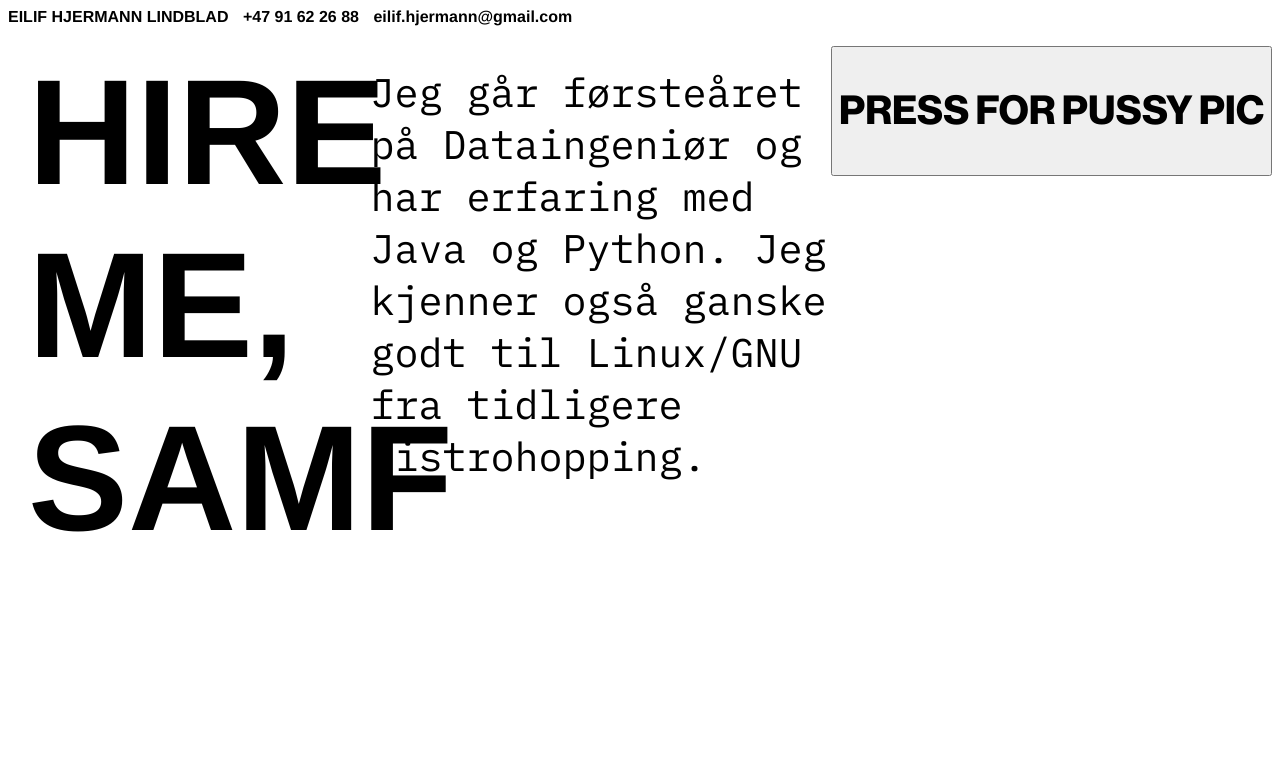
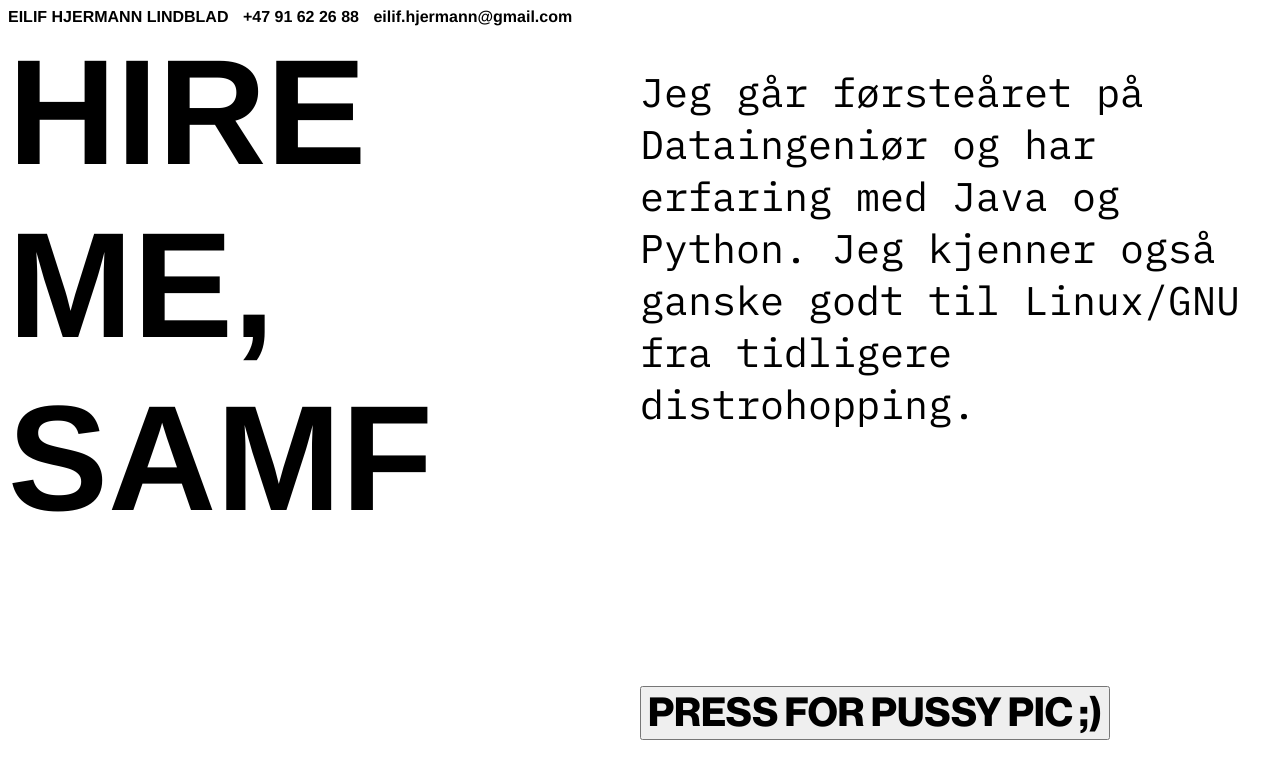
Before and after one commit to eilifhl/HireMeSamf, a website: page index.html in a window 1280 px wide. Drawn offline with Linux system fonts and the light colour scheme.

Commit message:
Changed display to grid

```diff
--- a/index.html
+++ b/index.html
@@ -28,7 +28,8 @@
         Jeg går førsteåret på Dataingeniør og har erfaring med Java og Python. Jeg kjenner også ganske godt til
         Linux/GNU fra tidligere distrohopping.
     </p>
-    <button id="Neue">PRESS FOR PUSSY PIC</button>
+    <button id="pussyButton">PRESS FOR PUSSY PIC ;)</button>
+    <script src="modal.js"></script>
 </div>
 
 
@@ -40,7 +41,7 @@
         <img id="kattebilde" src="katt.jpg" alt="kattebilde?" style="width: 100%">
     </div>
 </div>
-<script src="modal.js"></script>
+
 
 </body>
 </html>
--- a/modal.js
+++ b/modal.js
@@ -1,6 +1,6 @@
 document.addEventListener('DOMContentLoaded', function() {
     var modal = document.getElementById("minModal");
-    var btn = document.getElementById("Neue");
+    var btn = document.getElementById("pussyButton");
     var span = document.getElementsByClassName("close")[0];
 
     btn.onclick = function() {
--- a/styles.css
+++ b/styles.css
@@ -10,10 +10,9 @@
 }
 
 .main {
-    display: flex;
-    height: 150px;
-    width: auto;
-    flex: 1 1 0;
+    display: grid;
+    grid-template-rows: 1fr 1fr;
+    grid-template-columns: 1fr 1fr;
 }
 
 .info {
@@ -31,22 +30,23 @@
     font-size: 150px;
     width: 300px;
     height: auto;
-    flex: 0.7;
-    padding: 20px;
 }
 
 #erfaring {
     font-family: "IBM Plex Mono", monospace;
     font-weight: 400;
-    flex: 1;
     font-size: 40px;
 }
 
-#Neue {
+#pussyButton {
     font-family: "Neue Haas Grotesk", sans-serif;
     font-size: 40px;
-    display: block; /* Ensure the button is displayed as a block element */
-    margin-top: 20px; /* Add margin to create space above the button */
+    display: block;
+    margin-top: 20px;
+    grid-column: span 2;
+    position: absolute;
+    bottom: 60px;
+    left: 50%; /
 }
 
 #vareMed {
```
